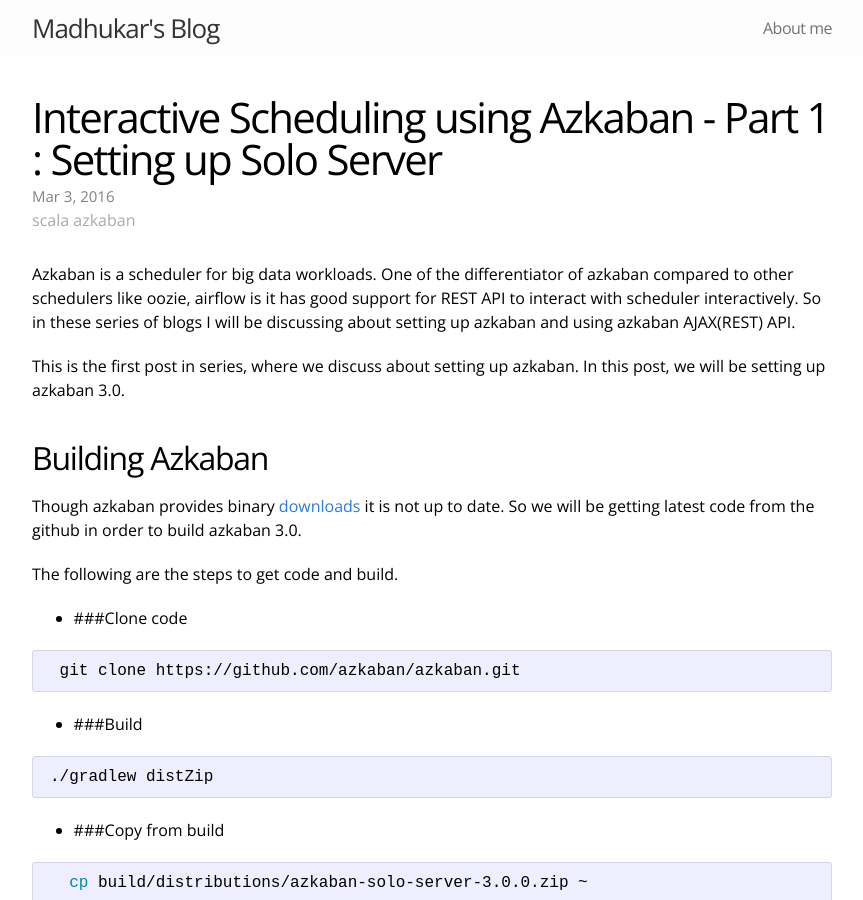
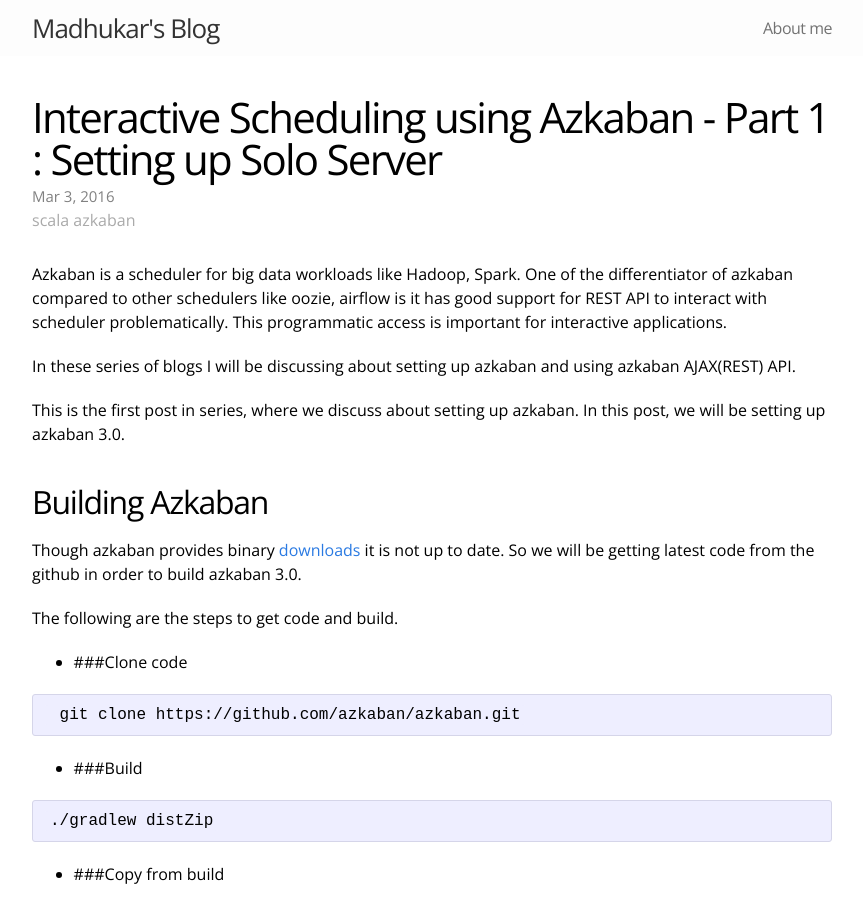
Before and after one commit to phatak-dev/blog, a Jekyll site: the page built from _posts/2016-03-03-interactive-scheduling-using-azkaban-setting-up-solo-server.md, in a window 1280 px wide and 900 px high. Shown: the whole window, without its empty margins (208-1071 px from the left). Built offline with Jekyll 4.4.1, drawn with Linux system fonts in a browser that asks for light colours.

Commit message:
updated azkaban blog

```diff
--- a/_posts/2016-03-03-interactive-scheduling-using-azkaban-setting-up-solo-server.md
+++ b/_posts/2016-03-03-interactive-scheduling-using-azkaban-setting-up-solo-server.md
@@ -4,7 +4,9 @@
 date : 2016-03-03
 categories: scala azkaban
 ---
-Azkaban is a scheduler for big data workloads. One of the differentiator of azkaban compared to other schedulers like oozie, airflow is it has good support for REST API to interact with scheduler interactively. So in these series of blogs I will be discussing about setting up azkaban and using azkaban AJAX(REST) API.
+Azkaban is a scheduler for big data workloads like Hadoop, Spark. One of the differentiator of azkaban compared to other schedulers like oozie, airflow is it has good support for REST API to interact with scheduler problematically. This programmatic access is important for interactive applications.
+
+In these series of blogs I will be discussing about setting up azkaban and using azkaban AJAX(REST) API.
 
 This is the first post in series, where we discuss about setting up azkaban. In this post, we will be setting up azkaban 3.0.
 
```
